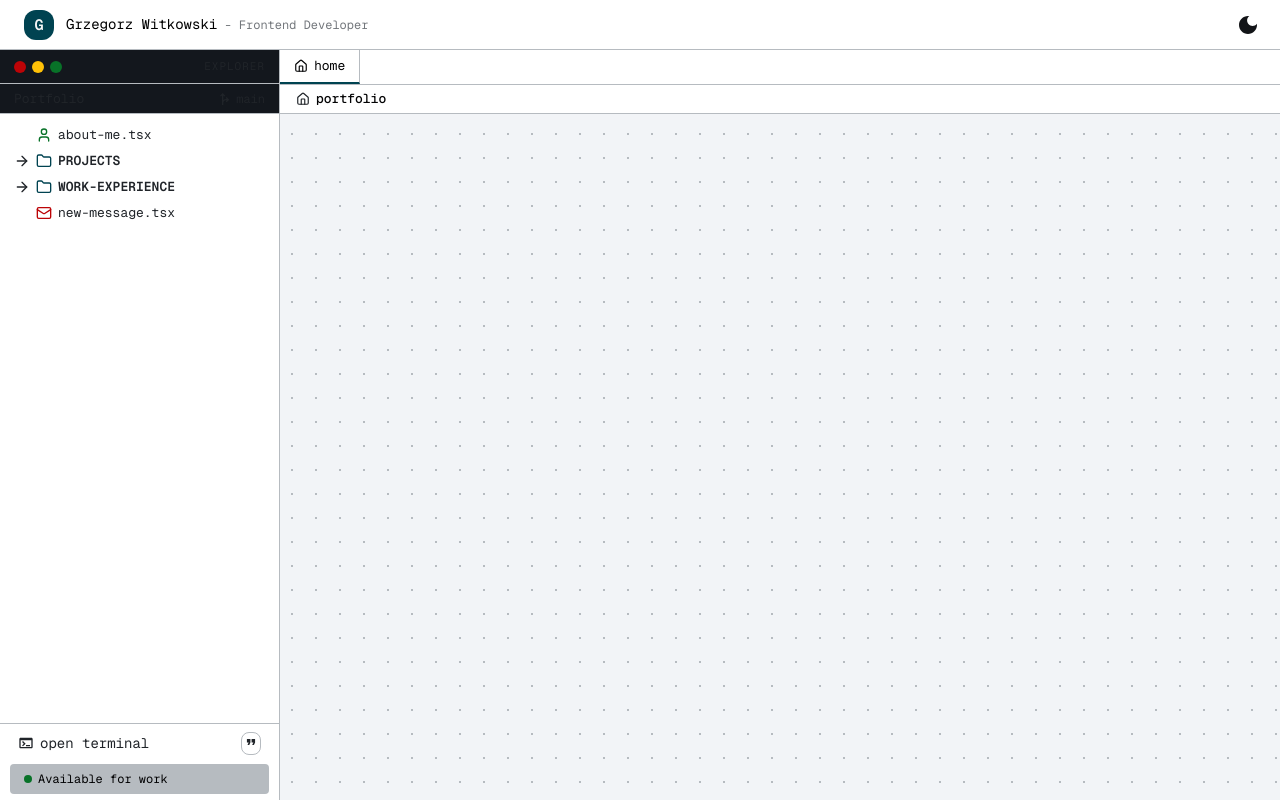
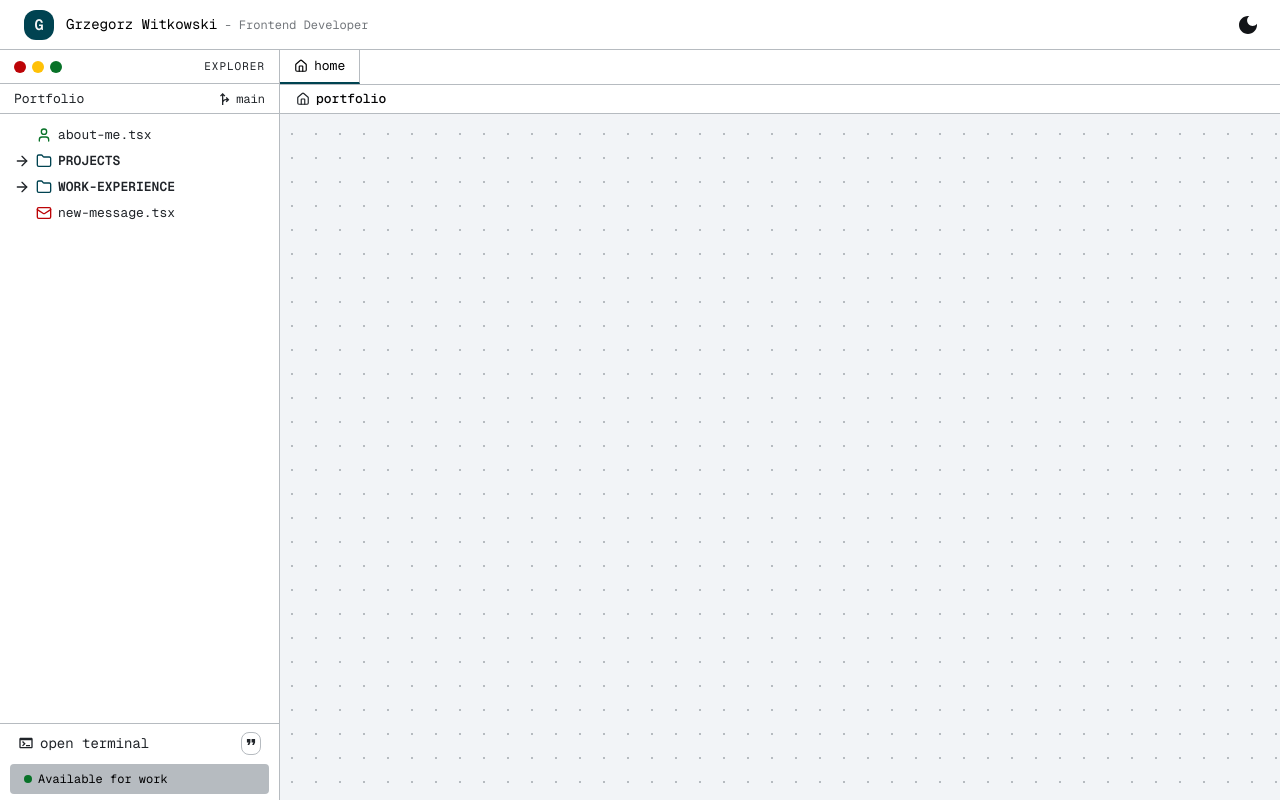
Before and after one commit to GrzegorzWitkowsk1/Portfolio, a React (Create React App) app: page / in a window 1280 px wide. Built offline with nearby package versions, Linux system fonts and the light colour scheme.

Commit message:
fix: light mode sidebar background

```diff
--- a/src/components/sidebar/components/branch-info/index.tsx
+++ b/src/components/sidebar/components/branch-info/index.tsx
@@ -5,7 +5,7 @@ import { Typography } from "@mui/material";
 const BranchInfoRoot = styled(Box)(({ theme }) => ({
 	display: "flex",
 	alignItems: "center",
-	backgroundColor:'#13171d',
+	backgroundColor:theme.palette.mode === 'dark' ? '#13171d' :'white',
 	justifyContent: "space-between",
 	height: "30px",
 	padding: "0 14px",
--- a/src/components/sidebar/components/explorer-header/index.tsx
+++ b/src/components/sidebar/components/explorer-header/index.tsx
@@ -3,7 +3,7 @@ import { Box, styled, Typography, useTheme } from "@mui/material";
 const ExplorerHeaderRoot = styled(Box)(({ theme }) => ({
 	display: "flex",
 	alignItems: "center",
-	background:'#13171d',
+	background:theme.palette.mode === 'dark' ? '#13171d' : 'white',
 	justifyContent: "space-between",
 	minHeight: "34px",
 	padding: "0 14px",
```
